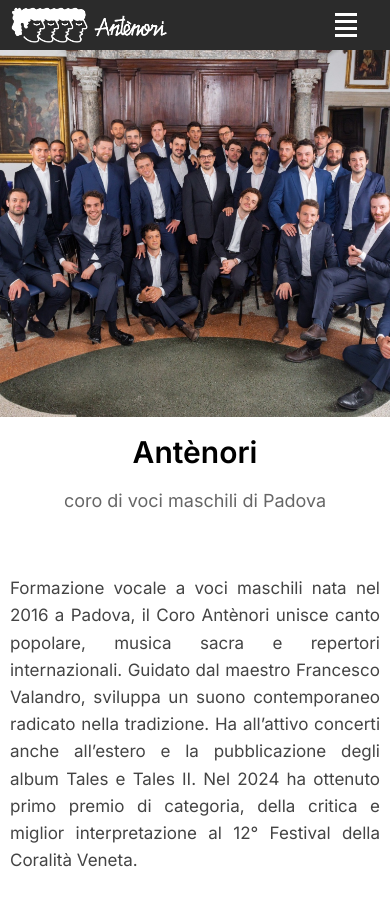
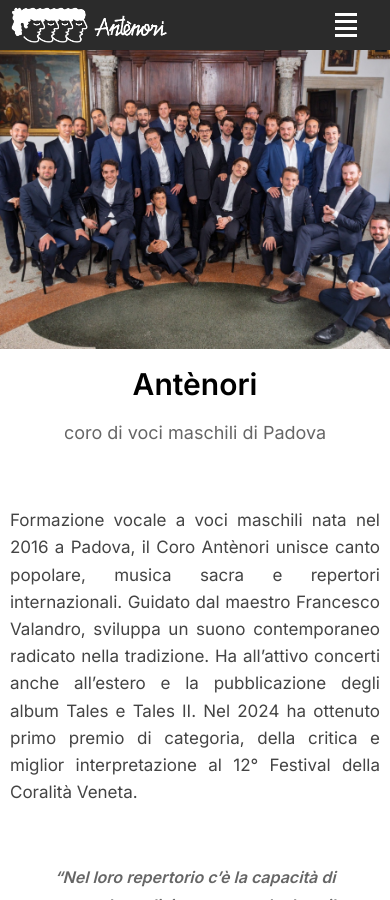
Before and after one commit to antenori-choir/antenori-choir.github.io, a Jekyll site: the page built from it/index.md, in a window 390 px wide and 900 px high. Built offline with Jekyll 4.4.1, drawn with Linux system fonts in a browser that asks for light colours.

Commit message:
minor fix hero resolution

```diff
--- a/assets/css/style.css
+++ b/assets/css/style.css
@@ -236,9 +236,9 @@
 
 
   .hero {
-    height: 43vh;
-    margin-top: 30px;
-    min-height: 220px;
+    height: 36vh;
+    margin-top: 25px;
+    min-height: 240px;
     background-position: top center;
   }
 
```
